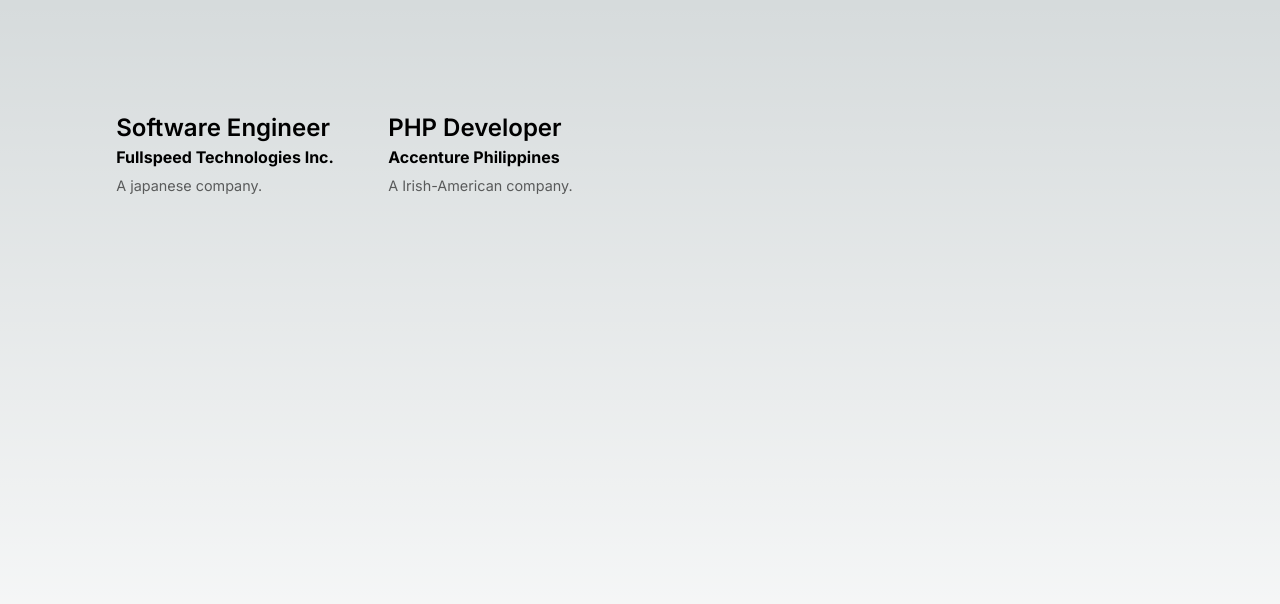
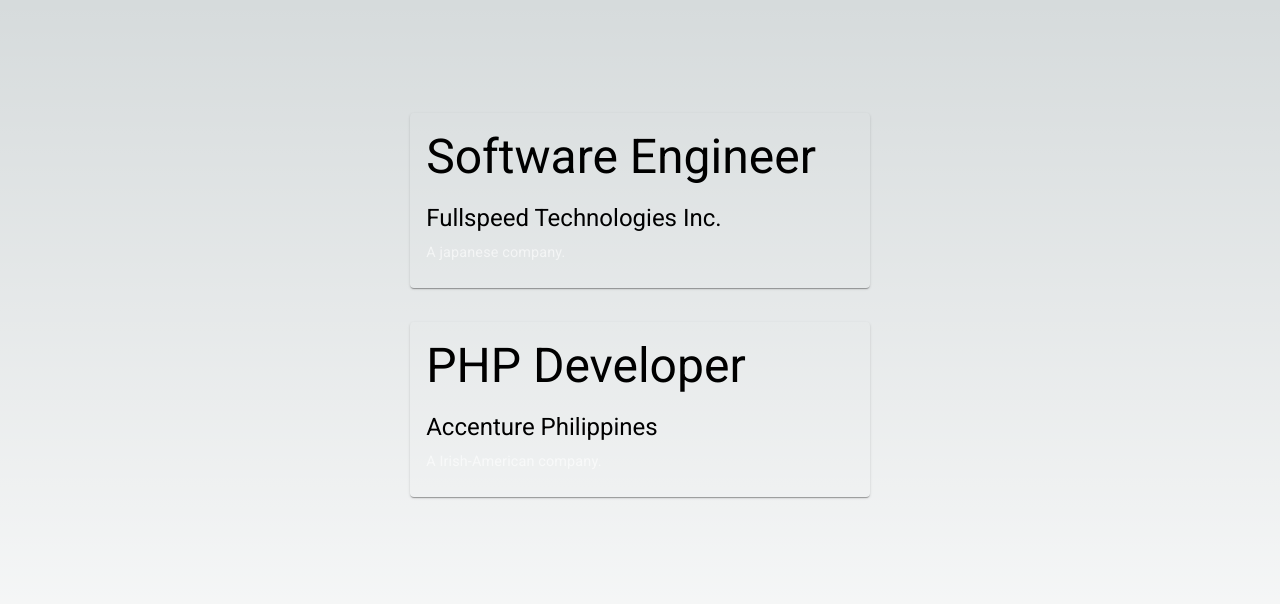
Before and after one commit to ralphjayfst/training-job-board-app, a Next.js app: page / in a window 1280 px wide. Shown: the top 604 px of the page. Built offline with nearby package versions, Linux system fonts and the light colour scheme.

Commit message:
Implementing UI to local app

```diff
--- a/src/components/JobPost.tsx
+++ b/src/components/JobPost.tsx
@@ -1,12 +1,27 @@
 import Job from "@/interfaces/Job"
+import Card from '@mui/material/Card';
+import CardContent from '@mui/material/CardContent';
+import Typography from '@mui/material/Typography';
 
 export default function JobPost({ title, company, description, isActive }: Job) {
   return (
     isActive &&
-    <div>
-      <h2>{ title }</h2>
-      <h4>{ company }</h4>
-      <p>{ description }</p>
-    </div>
+      <Card sx={{
+        maxWidth: "100%",
+        backgroundColor: "rgba(var(--card-rgb), 0)",
+        color: "rgb(var(--foreground-rgb))"
+      }}>
+        <CardContent>
+          <Typography gutterBottom variant="h3" component="div">
+            {title}
+          </Typography>
+          <Typography gutterBottom variant="h5" component="div">
+            {company}
+          </Typography>
+          <Typography variant="body2" color="white">
+            {description}
+          </Typography>
+        </CardContent>
+      </Card>
   );
 }
--- a/src/pages/index.tsx
+++ b/src/pages/index.tsx
@@ -5,6 +5,7 @@ import styles from '@/styles/Home.module.css'
 import JobPost from '@/components/JobPost'
 import Job from '@/interfaces/Job'
 import jobData from '@/pages/api/job-listing.json'
+import Grid from '@mui/material/Unstable_Grid2'
 
 const inter = Inter({ subsets: ['latin'] })
 let jobs: Job[] = jobData
@@ -19,7 +20,12 @@ export default function Home() {
         <link rel="icon" href="/favicon.ico" />
       </Head>
       <main className={`${styles.main} ${inter.className}`}>
-        <div className={styles.grid}>
+        <Grid
+          container
+          direction="column"
+          justifyContent="center"
+          alignItems="flex-start"
+        >
         {
           jobs.map((job, idx) =>
             job.isActive &&
@@ -39,7 +45,7 @@ export default function Home() {
               </a>
           )
         }
-        </div>
+        </Grid>
       </main>
     </>
   )
--- a/src/styles/Home.module.css
+++ b/src/styles/Home.module.css
@@ -41,9 +41,10 @@
 
 .grid {
   display: grid;
-  grid-template-columns: repeat(4, minmax(25%, auto));
+  grid-template-rows: repeat(4, minmax(25%, auto));
   max-width: 100%;
   width: var(--max-width);
+  height: max-content;
 }
 
 .card {
@@ -52,6 +53,7 @@
   background: rgba(var(--card-rgb), 0);
   border: 1px solid rgba(var(--card-border-rgb), 0);
   transition: background 200ms, border 200ms;
+  width: 500px;
 }
 
 .card span {
@@ -112,6 +114,7 @@
   .card:hover {
     background: rgba(var(--card-rgb), 0.1);
     border: 1px solid rgba(var(--card-border-rgb), 0.15);
+    width: 500px;
   }
 
   .card:hover span {
```
